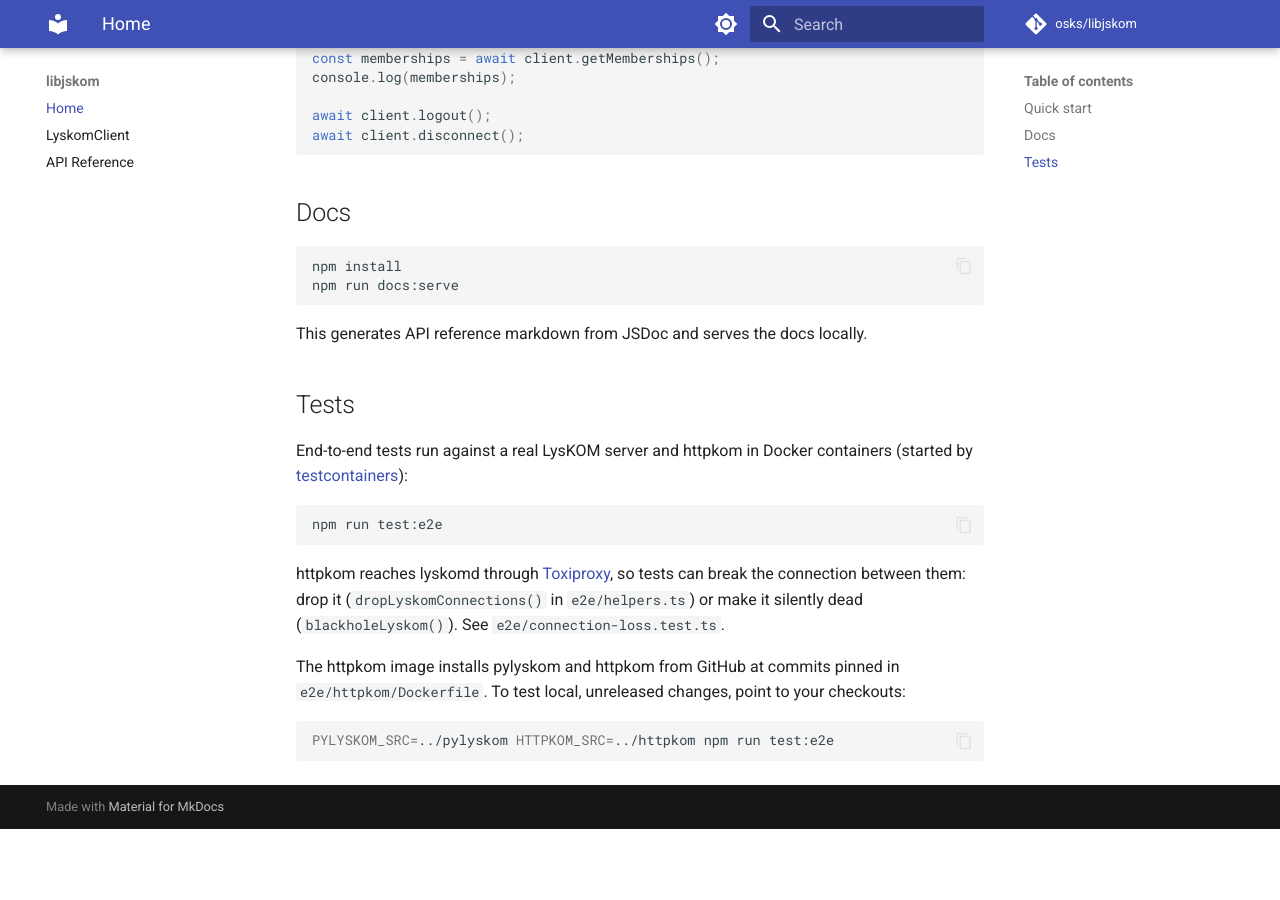
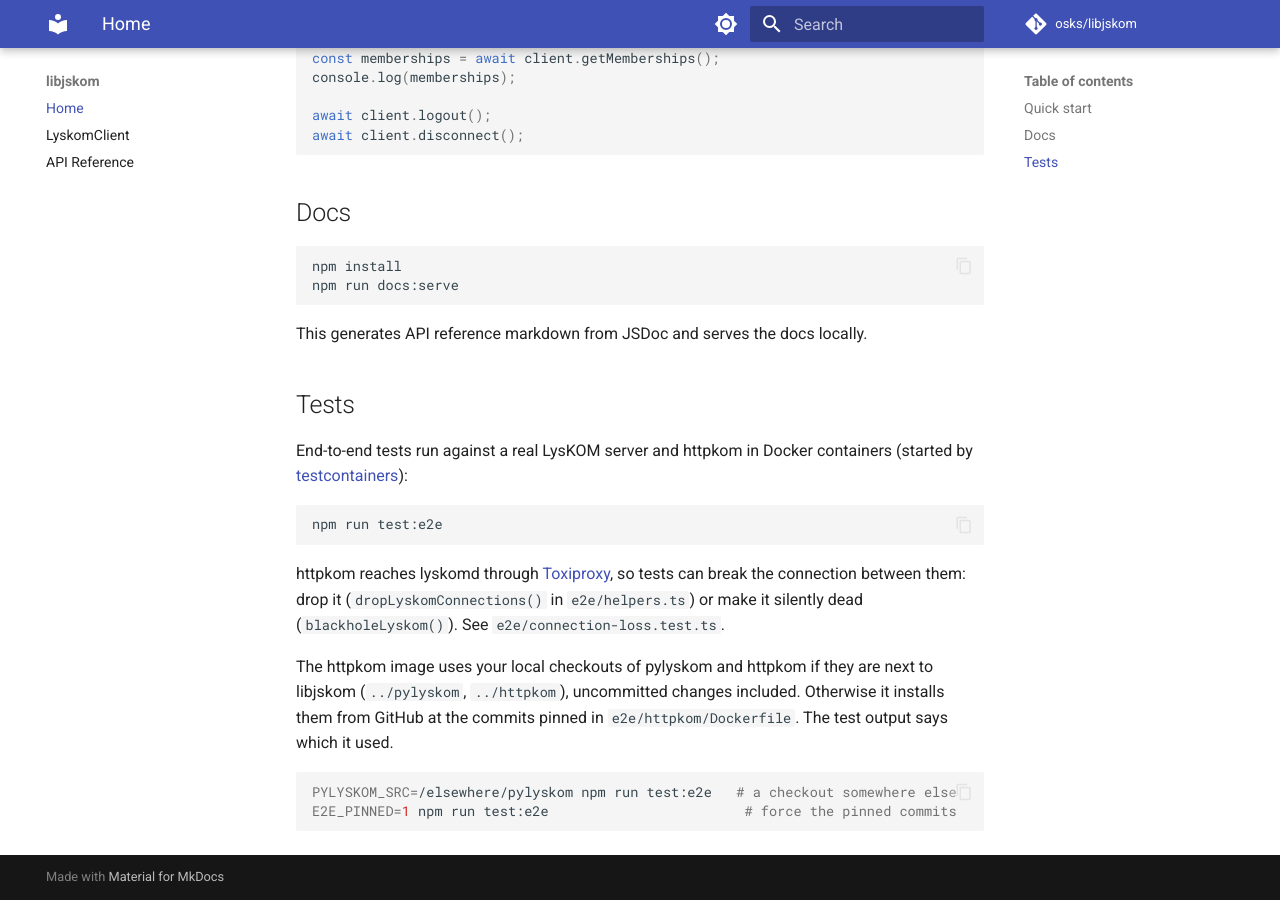
Before and after one commit to osks/libjskom, an MkDocs documentation site: the page built from docs/index.md, in a window 1280 px wide and 900 px high, scrolled down 566 px. Built offline with MkDocs 1.6.1 and Material for MkDocs 9.7.7, drawn with Linux system fonts in a browser that asks for light colours; comment, search, counter and statistics services are not loaded; before the commit the page ends 1395 px from its top, so only the background shows below that.

Commit message:
e2e: use local pylyskom/httpkom checkouts by default
The httpkom image now installs ../pylyskom and ../httpkom when they are
next to libjskom (uncommitted changes included), like jskom2's dev setup,
and falls back to the pinned commits otherwise. PYLYSKOM_SRC/HTTPKOM_SRC
still point elsewhere; E2E_PINNED=1 forces the pins. The output says
which source was used.

Co-Authored-By: Claude Opus 5.5 <noreply@anthropic.com>

````diff
--- a/docs/index.md
+++ b/docs/index.md
@@ -47,10 +47,12 @@ so tests can break the connection between them: drop it
 (`dropLyskomConnections()` in `e2e/helpers.ts`) or make it silently dead
 (`blackholeLyskom()`). See `e2e/connection-loss.test.ts`.
 
-The httpkom image installs pylyskom and httpkom from GitHub at commits pinned
-in `e2e/httpkom/Dockerfile`. To test local, unreleased changes, point to your
-checkouts:
+The httpkom image uses your local checkouts of pylyskom and httpkom if they
+are next to libjskom (`../pylyskom`, `../httpkom`), uncommitted changes
+included. Otherwise it installs them from GitHub at the commits pinned in
+`e2e/httpkom/Dockerfile`. The test output says which it used.
 
 ```sh
-PYLYSKOM_SRC=../pylyskom HTTPKOM_SRC=../httpkom npm run test:e2e
+PYLYSKOM_SRC=/elsewhere/pylyskom npm run test:e2e   # a checkout somewhere else
+E2E_PINNED=1 npm run test:e2e                        # force the pinned commits
 ```
````
Also changed, not shown: 2 other files.
